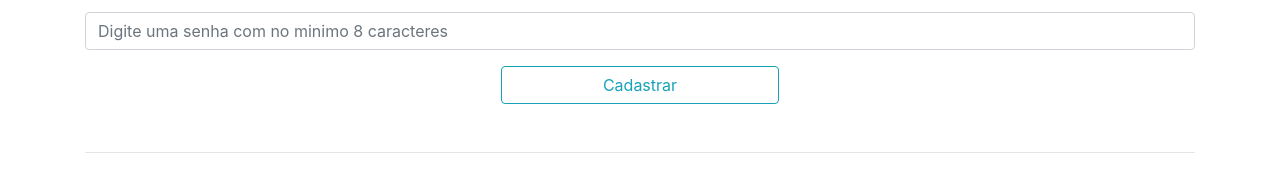
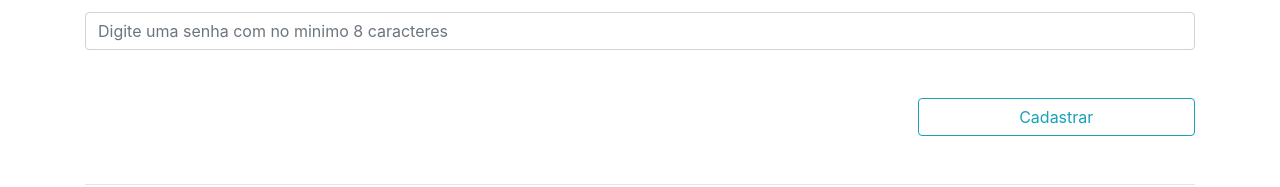
Before and after one commit to bielmoita/projetoIntegrador, an Angular app in the folder getMoveis/: page /cadastro in a window 1280 px wide. Shown: the part 490-677 px from the top of the page. Built offline with nearby package versions, Linux system fonts and the light colour scheme; no server answers.

Commit message:
mudança dos botões cadastrar e salvar

```diff
--- a/getMoveis/src/app/cadastro-eusuarios/cadastro-eusuarios.component.html
+++ b/getMoveis/src/app/cadastro-eusuarios/cadastro-eusuarios.component.html
@@ -41,7 +41,7 @@
 
 
 
-                <div class="d-flex justify-content-center">
+                <div class="d-flex justify-content-end mt-5">
                     <button type="button" class="btn btn-outline-info w-25" (click)="cadastrar()">Cadastrar</button>
                 </div>
             </div>
--- a/getMoveis/src/app/editar/editar.component.html
+++ b/getMoveis/src/app/editar/editar.component.html
@@ -39,7 +39,7 @@
 
                 </div>
 
-                <div class="d-flex justify-content-center">
+                <div class="d-flex justify-content-end mt-5">
                     <button type="button" class="btn btn-outline-info w-25" (click)="salvar()">Salvar</button>
                 </div>
             </div>
```
